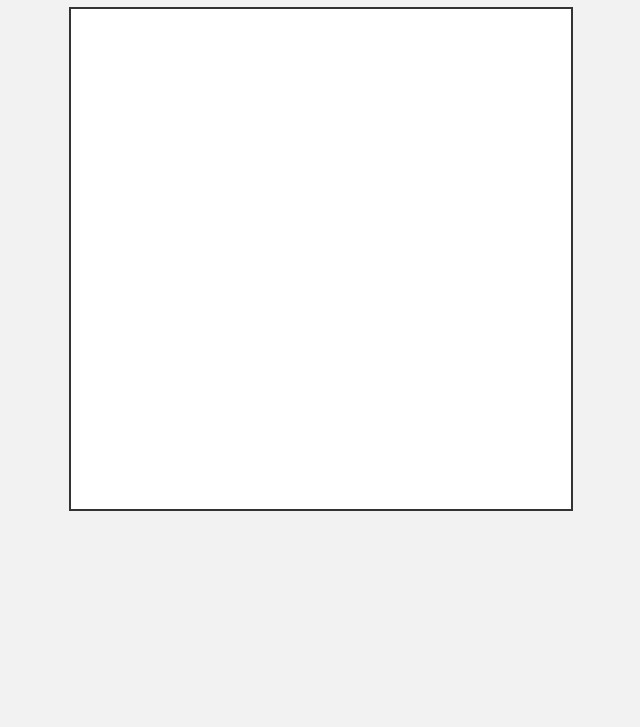
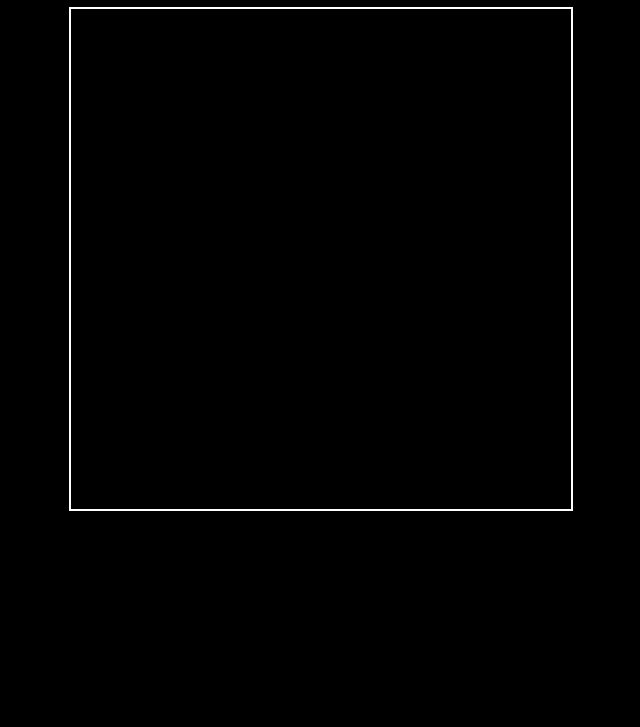
Before and after one commit to CoderAnmolMittal/Draw-a-perfect-circle, a plain HTML site: page index.html in a window 1280 px wide. Shown: the part 73-800 px from the top of the page, without its empty margins (319-959 px from the left). Drawn offline with Linux system fonts and the light colour scheme.

Commit message:
Update style.css

```diff
--- a/style.css
+++ b/style.css
@@ -1,12 +1,12 @@
 body {
   text-align: center;
   font-family: sans-serif;
-  background: #f2f2f2;
+  background: #000000;
 }
 
 canvas {
-  border: 2px solid #333;
-  background: white;
+  border: 2px solid #ffffff;
+  background: rgb(0, 0, 0);
   margin: 20px auto;
   display: block;
   cursor: crosshair;
```
